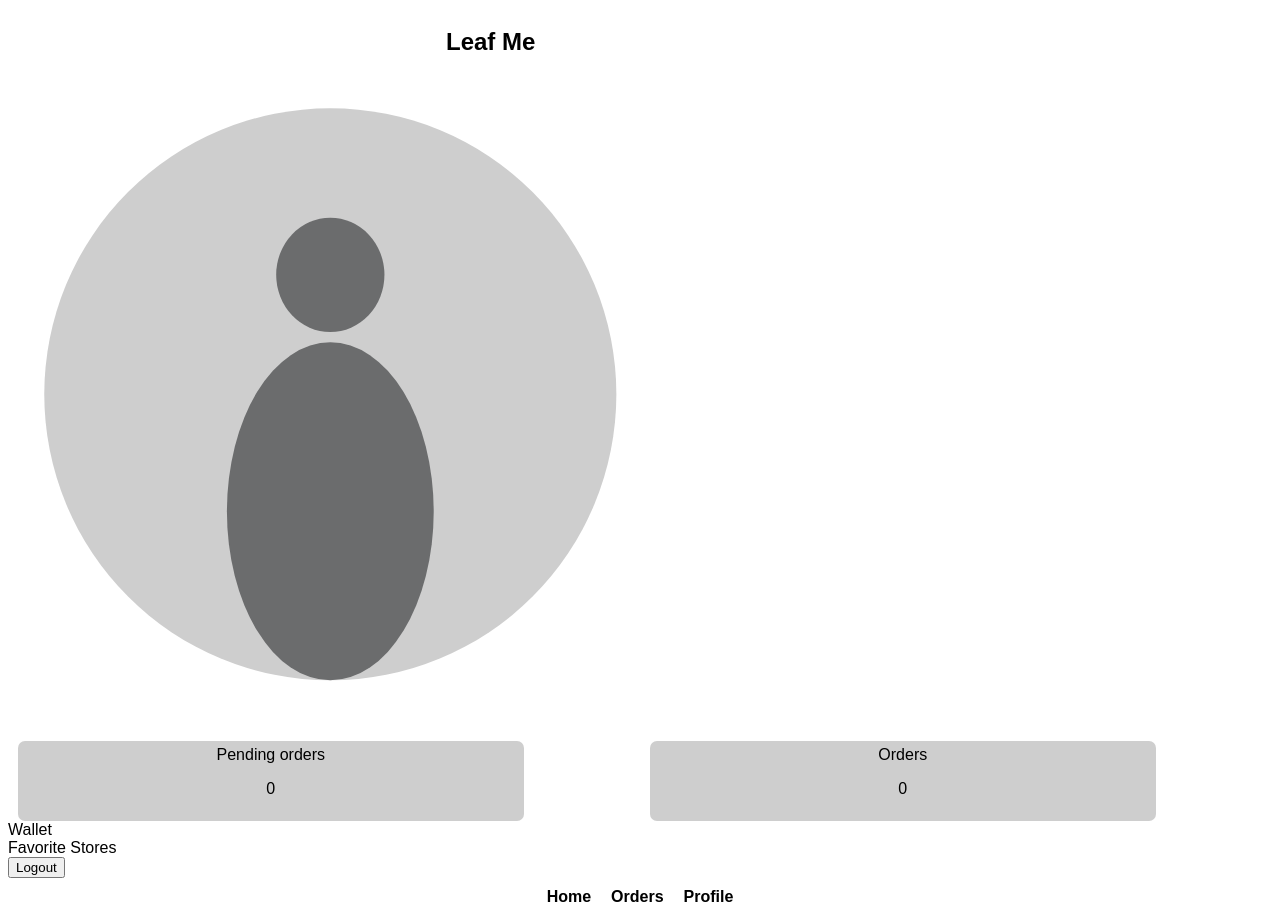
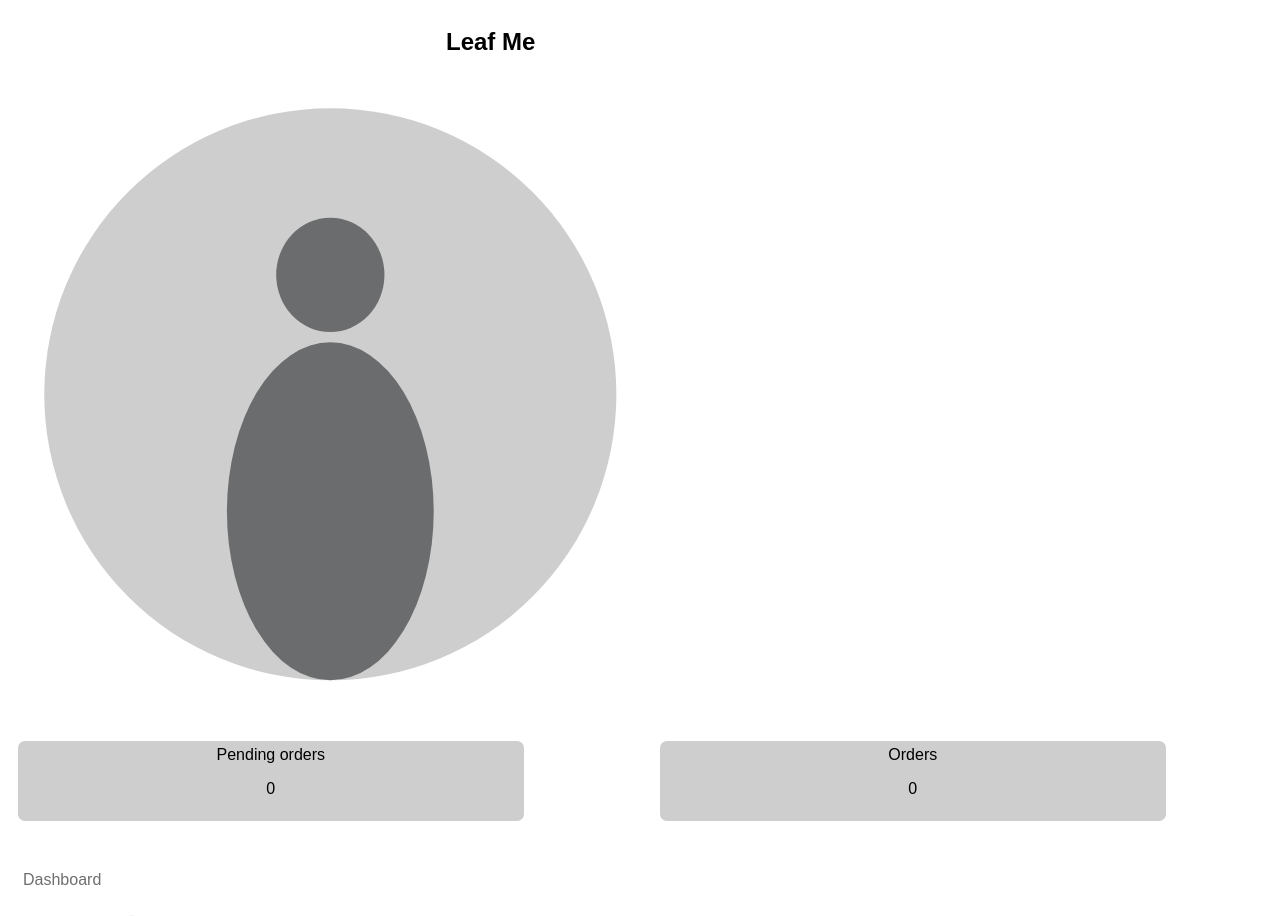
Before and after one commit to PESolut/leaf-me-client-frontend, a React (Create React App) app: page /profile in a window 1280 px wide. Shown: the top 916 px of the page. Built offline with nearby package versions, Linux system fonts and the light colour scheme; no server answers; a web font is replaced by a local one.

Commit message:
profile page updated and styled

```diff
--- a/src/Components/Profile/ProfileIndex.css
+++ b/src/Components/Profile/ProfileIndex.css
@@ -46,7 +46,7 @@
     display: grid;
     grid-template-rows: 1fr 1.3fr;
     border-radius: 7px;
-    margin-left: 10px;
+    margin-left: 20px;
     width: 80%;
     height: 80px;
     background-color: #cecece;
@@ -69,3 +69,43 @@
     grid-template-columns: 1fr 1fr;
     display: grid;
 }
+
+.user--profile--dashboard--wallet--container span{
+    padding-left: 10px;
+    padding-top: 17.5px
+}
+
+.user--profile--dashboard--wallet--container{
+    padding-left: 5px;
+    padding-top: 15px;
+    padding-bottom: 7.5px;
+    display: grid;
+    grid-template-columns: 1fr 5fr;
+}
+
+.user--profile--dashboard--favorite--container span{
+    padding-left: 10px;
+    padding-top: 17.5px
+}
+
+
+.user--profile--dashboard--favorite--container{
+    padding-left: 5px;
+    padding-bottom: 7.5px;
+    display: grid;
+    grid-template-columns: 1fr 5fr;
+}
+
+.user--profile--dashboard--container--title {
+    padding-top: 100px;
+    color: rgb(110, 110, 110)
+}
+
+.user--profile--dashboard--container{
+    padding-left: 15px;
+    padding-top: 50px;
+}
+
+.filler {
+    height: 190px;
+}
--- a/src/Components/Profile/ProfileIndex.js
+++ b/src/Components/Profile/ProfileIndex.js
@@ -31,16 +31,20 @@ const ProfileIndex = ({userProfile}) => {
             </div>
 
             <div className='user--profile--dashboard--container'>
+                <span className='user--profile--dashboard--container--title '>Dashboard</span>
                 <div className='user--profile--dashboard--wallet--container'>
                     {/* <img> Wallet Icon Image Here</img> */}
+                    <UnkownUserPhotoBadge className='user--profile--dashboard--wallet--icon'/> {/* replace with dashboard wallet icon*/}
                     <span>Wallet</span>
 
                 </div>
                 <div className='user--profile--dashboard--favorite--container'>
                     {/* <img> Favorite Stores Icon Image Here</img> */}
+                    <UnkownUserPhotoBadge className='user--profile--dashboad--favorite--icon'/>
                     <span>Favorite Stores</span>
 
                 </div>
+                <div className='filler'></div>
             </div>
 
         </div>
```
